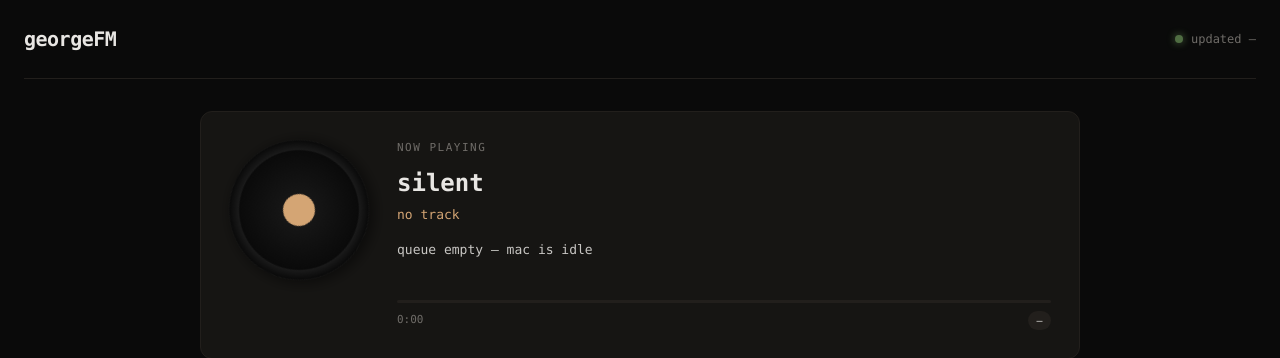
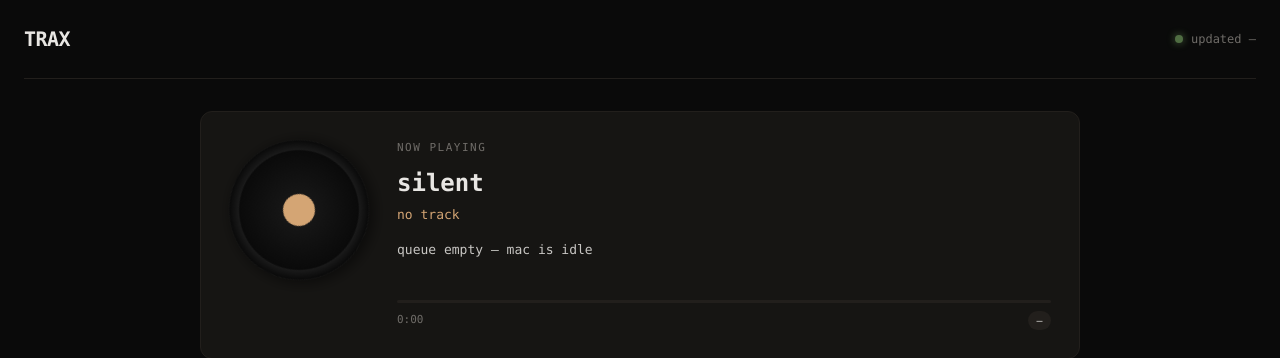
Before and after one commit to gwillclark-dot/replit, a Flask app: page / in a window 1280 px wide. Shown: the top 358 px of the page. Run offline with Flask 3, Linux system fonts and the light colour scheme; data that the repository does not hold is empty.

Commit message:
rebrand: georgeFM → TRAX
Co-Authored-By: Claude Opus 4.7 (1M context) <noreply@anthropic.com>

```diff
--- a/templates/index.html
+++ b/templates/index.html
@@ -3,12 +3,12 @@
 <head>
   <meta charset="UTF-8">
   <meta name="viewport" content="width=device-width, initial-scale=1.0">
-  <title>georgeFM — now playing</title>
+  <title>TRAX — now playing</title>
   <link rel="stylesheet" href="/static/style.css">
 </head>
 <body>
   <header class="topbar">
-    <div class="logo">georgeFM<span class="cursor">_</span></div>
+    <div class="logo">TRAX<span class="cursor">_</span></div>
     <div class="meta">
       <span class="dot live"></span>
       <span id="updated">—</span>
```
